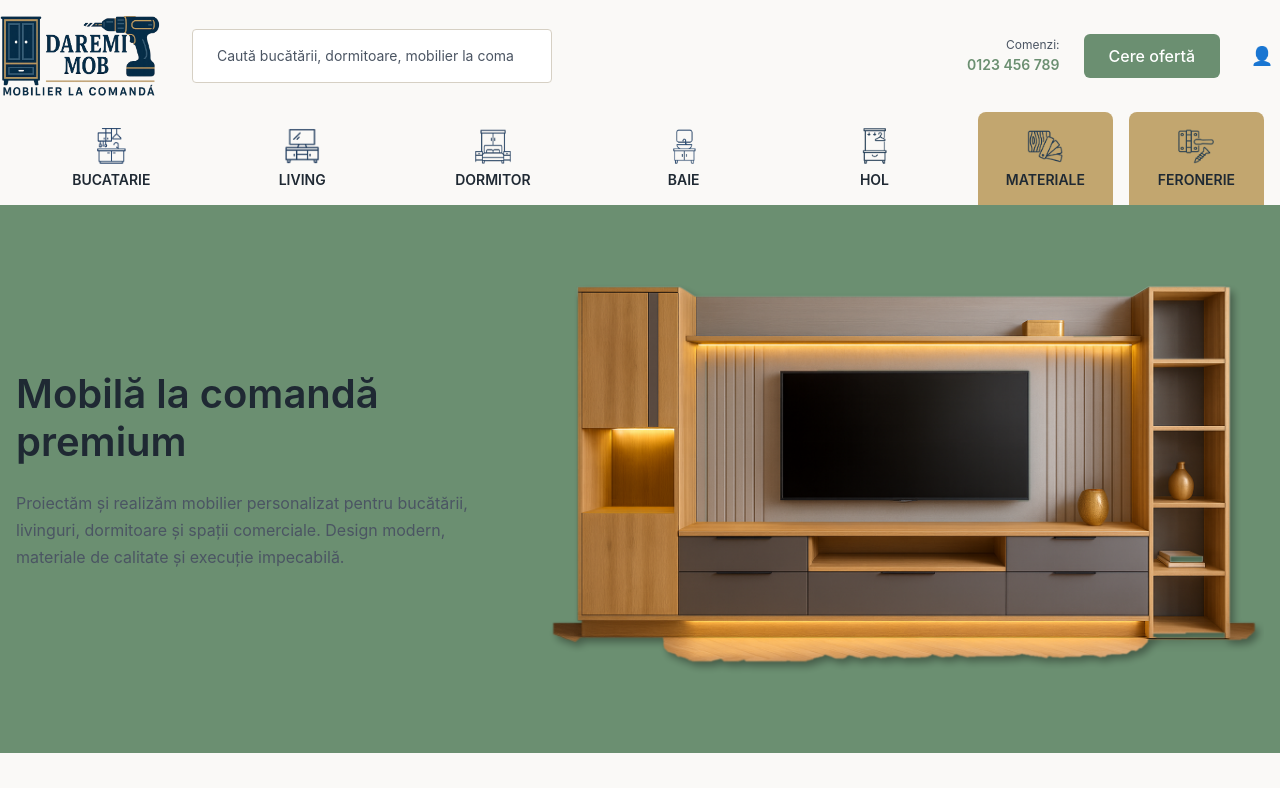
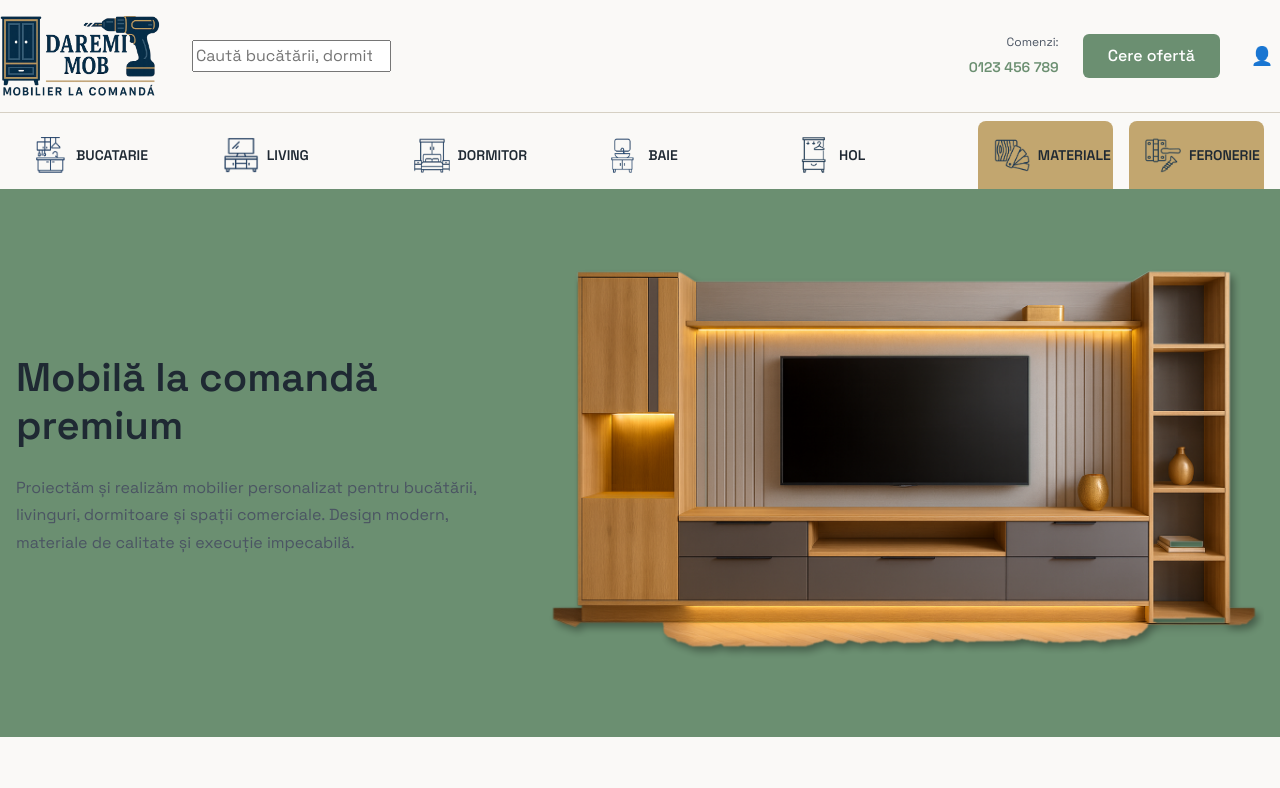
Before and after one commit to remus2023/daremi-website, a Next.js app: page / in a window 1280 px wide. Shown: the top 788 px of the page. Built offline with nearby package versions, Linux system fonts and the light colour scheme.

Commit message:
fix(header): stabilize sticky behavior, pause blur refinement

```diff
--- a/src/app/layout.tsx
+++ b/src/app/layout.tsx
@@ -1,8 +1,19 @@
 import type { Metadata } from "next";
+import { Space_Grotesk } from "next/font/google";
 
 import "@/styles/main.scss";
 import Header from "@/components/layout/Header/Header";
 import Footer from "@/components/layout/Footer/Footer";
+
+/* =========================
+   FONT GLOBAL
+========================= */
+const spaceGrotesk = Space_Grotesk({
+  subsets: ["latin"],
+  weight: ["400", "500", "600", "700"],
+  display: "swap",
+  variable: "--font-primary",
+});
 
 /* =========================
    METADATA GLOBALĂ (FALLBACK)
@@ -25,7 +36,7 @@ export default function RootLayout({
   children: React.ReactNode;
 }) {
   return (
-    <html lang="ro">
+    <html lang="ro" className={spaceGrotesk.variable}>
       <body>
         <Header />
         <main>{children}</main>
--- a/src/components/layout/Header/Header.tsx
+++ b/src/components/layout/Header/Header.tsx
@@ -1,3 +1,6 @@
+"use client";
+
+import { useEffect, useState } from "react";
 import MainNav from "../MainNav/MainNav";
 
 /* UI atoms */
@@ -9,8 +12,19 @@ import UserIcon from "@/components/ui/atoms/UserIcon";
 import HeaderSearch from "../../ui/atoms/HeaderSearch";
 
 export default function Header() {
+  const [isSticky, setIsSticky] = useState(false);
+
+  useEffect(() => {
+    const handleScroll = () => {
+      setIsSticky(window.scrollY > 40);
+    };
+
+    window.addEventListener("scroll", handleScroll, { passive: true });
+    return () => window.removeEventListener("scroll", handleScroll);
+  }, []);
+
   return (
-    <header className="site-header">
+    <header className={`site-header ${isSticky ? "is-sticky" : ""}`}>
       {/* TOP BAR */}
       <div className="site-header__top">
         <div className="container site-header__top-inner">
--- a/src/components/layout/Header/_header.scss
+++ b/src/components/layout/Header/_header.scss
@@ -1,106 +1,102 @@
-@use '../../../styles/abstracts' as *;
+@use "../../../styles/abstracts" as *;
 
 /* =========================
-   HEADER (TOP BAR)
+   HEADER (GLOBAL)
 ========================= */
 .site-header {
-    &__top {
-        background-color: $color-bg;
-        // border-bottom: 1px solid $color-border;
-        position: relative;
-        z-index: 999;
+    position: sticky;
+    top: 0;
+    z-index: 1000;
+    transition: background-color 0.22s ease, box-shadow 0.22s ease;
+
+    &.is-sticky {
+        background-color: rgba($color-surface, 0.9);
+        backdrop-filter: blur(8px);
+        box-shadow: 0 4px 16px rgba(0, 0, 0, 0.06);
+    }
 }
 
-    &__top-inner {
+/* =========================
+   HEADER TOP BAR
+========================= */
+.site-header__top {
+    background-color: transparent;
+    border-bottom: 1px solid $color-border;
+    transition: border-color 0.2s ease;
+
+    .site-header.is-sticky & {
+        border-bottom-color: transparent;
+    }
+}
+
+.site-header__top-inner {
     display: flex;
     align-items: center;
     gap: space(lg);
     padding: space(sm) 0;
+    transition: padding 0.22s ease;
+
+    .site-header.is-sticky & {
+        padding: space(xs) 0;
+    }
 }
 
-    &__brand {
+.site-header__brand {
     flex-shrink: 0;
 }
 
-    &__logo {
+.site-header__logo {
     font-size: font-size(lg);
     font-weight: weight(semibold);
     color: $color-primary;
-        text-decoration: none;
     line-height: 1;
 }
 
-    &__search {
+/* =========================
+   SEARCH
+========================= */
+.site-header__search {
     flex: 1;
 }
 
-    &__search-input {
-        width: 100%;
-        max-width: 360px;
-        padding: space(sm) space(md);
-        border: 1px solid $color-border;
-        border-radius: radius(sm);
-        font-size: font-size(sm);
-        line-height: 1.4;
-        background-color: $color-surface;
-        color: $color-text;
-        transition: border-color 0.2s ease, box-shadow 0.2s ease;
-
-        &::placeholder {
-            color: $color-text-muted;
-        }
-
-        &:hover {
-            border-color: $color-primary;
-        }
-
-        &:focus,
-        &:focus-visible {
-            outline: none;
-            border-color: $color-primary;
-            box-shadow: 0 0 0 2px rgba($color-primary, 0.2);
-        }
-    }
-
-    &__actions {
+/* =========================
+   ACTIONS
+========================= */
+.site-header__actions {
     display: flex;
     align-items: center;
     gap: space(md);
-        position: relative;
 }
 
-    &__phone {
+/* PHONE */
+.site-header__phone {
     display: flex;
     flex-direction: column;
     gap: space(xxs);
     font-size: font-size(xs);
     text-align: right;
+    transition: opacity 0.2s ease;
+
+    .site-header.is-sticky & {
+        opacity: 0.85;
+    }
 }
 
-    &__phone-label {
+.site-header__phone-label {
     color: $color-text-muted;
-        line-height: 1.2;
 }
 
-    &__phone-number {
+.site-header__phone-number {
     font-size: font-size(sm);
     font-weight: weight(semibold);
     color: $color-primary;
     text-decoration: none;
-        line-height: 1.2;
-    }
-
-    &__icon {
-        font-size: font-size(lg);
-        color: $color-text;
-        text-decoration: none;
-        line-height: 1;
 }
 
 /* =========================
    CTA – CERERE OFERTĂ
 ========================= */
-    &__cta {
+.site-header__cta {
     display: inline-flex;
     align-items: center;
     justify-content: center;
@@ -113,15 +109,14 @@
     color: $color-surface;
     text-decoration: none;
     border-radius: radius(md);
-        transition: background-color 0.2s ease;
+    transition: background-color 0.2s ease, height 0.22s ease;
 
     &:hover {
         background-color: $color-primary-hover;
     }
 
-        &:active {
-            background-color: $color-primary-active;
-        }
+    .site-header.is-sticky & {
+        height: 40px;
     }
 }
 
@@ -153,7 +148,7 @@
     padding: space(xs) 0;
     background-color: $color-surface;
     border-radius: radius(lg);
-    box-shadow: 0 8px 24px rgb(0 0 0 / 12%);
+    box-shadow: 0 8px 24px rgba(0, 0, 0, 0.12);
     z-index: 2000;
 }
 
@@ -179,20 +174,3 @@
     font-weight: weight(semibold);
     cursor: default;
 }
-
-/* =========================
-   USER ICON – LOGGED STATE
-========================= */
-.user-icon--logged {
-    display: flex;
-    align-items: center;
-    gap: space(xs);
-    text-decoration: none;
-    color: $color-text;
-}
-
-.user-icon__name {
-    font-size: font-size(sm);
-    font-weight: weight(semibold);
-    line-height: 1;
-}
--- a/src/components/layout/MainNav/_mainNav.scss
+++ b/src/components/layout/MainNav/_mainNav.scss
@@ -4,6 +4,8 @@
     position: relative;
     z-index: 500; // 🔑 peste hero
     background-color: $color-bg;
+    transition: background-color 0.22s ease;
+    padding: space(xs) 0 0 0;
 
     &__inner {
         display: flex;
@@ -33,7 +35,7 @@
 
     &__link {
         display: flex;
-        flex-direction: column;
+        flex-direction: row;
         align-items: center;
         gap: space(xs);
         padding: space(sm);
@@ -47,7 +49,6 @@
         }
     }
 
-    /* 🔑 ACTIV = hover persistent */
     &__item.is-active>.main-nav__link,
     &__item:hover>.main-nav__link {
         background-color: $color-primary-soft;
@@ -88,11 +89,10 @@
         background-color: $color-primary-soft;
         border-radius: 0 0 radius(xl) radius(xl);
         padding: space(xl) space(xxl);
-        padding-right: 150px; // ❗ lăsat intenționat
+        padding-right: 150px;
         display: grid;
         grid-template-columns: 1fr 1fr;
         gap: space(xl);
-        // box-shadow: 0 20px 40px rgb(0 0 0 / 10%);
         overflow: visible;
         animation: dropdownFadeSlide 220ms ease;
     }
@@ -151,6 +151,16 @@
     }
 }
 
+/* =========================
+   STICKY STATE – BLUR REAL
+   (FIX FINAL) nu se implementeaza, mai trebuie ajustat!
+========================= */
+.site-header.is-sticky .main-nav {
+    background-color: rgba($color-bg, 0.15); // 🔑 nu opac
+    backdrop-filter: blur(10px);
+    -webkit-backdrop-filter: blur(10px);
+}
+
 /* stylelint-disable-next-line keyframes-name-pattern */
 @keyframes dropdownFadeSlide {
     from {
--- a/src/styles/abstracts/_variables.scss
+++ b/src/styles/abstracts/_variables.scss
@@ -4,7 +4,8 @@
    TYPOGRAPHY
 ===================================== */
 
-$font-family-base: 'Inter', system-ui, -apple-system, blinkmacsystemfont, sans-serif;
+$font-family-base: var(--font-primary), system-ui, -apple-system,
+    BlinkMacSystemFont, sans-serif;
 $font-weights: (
     regular: 400,
     medium: 500,
```
Lines whose indentation alone changed are shown as unchanged.
